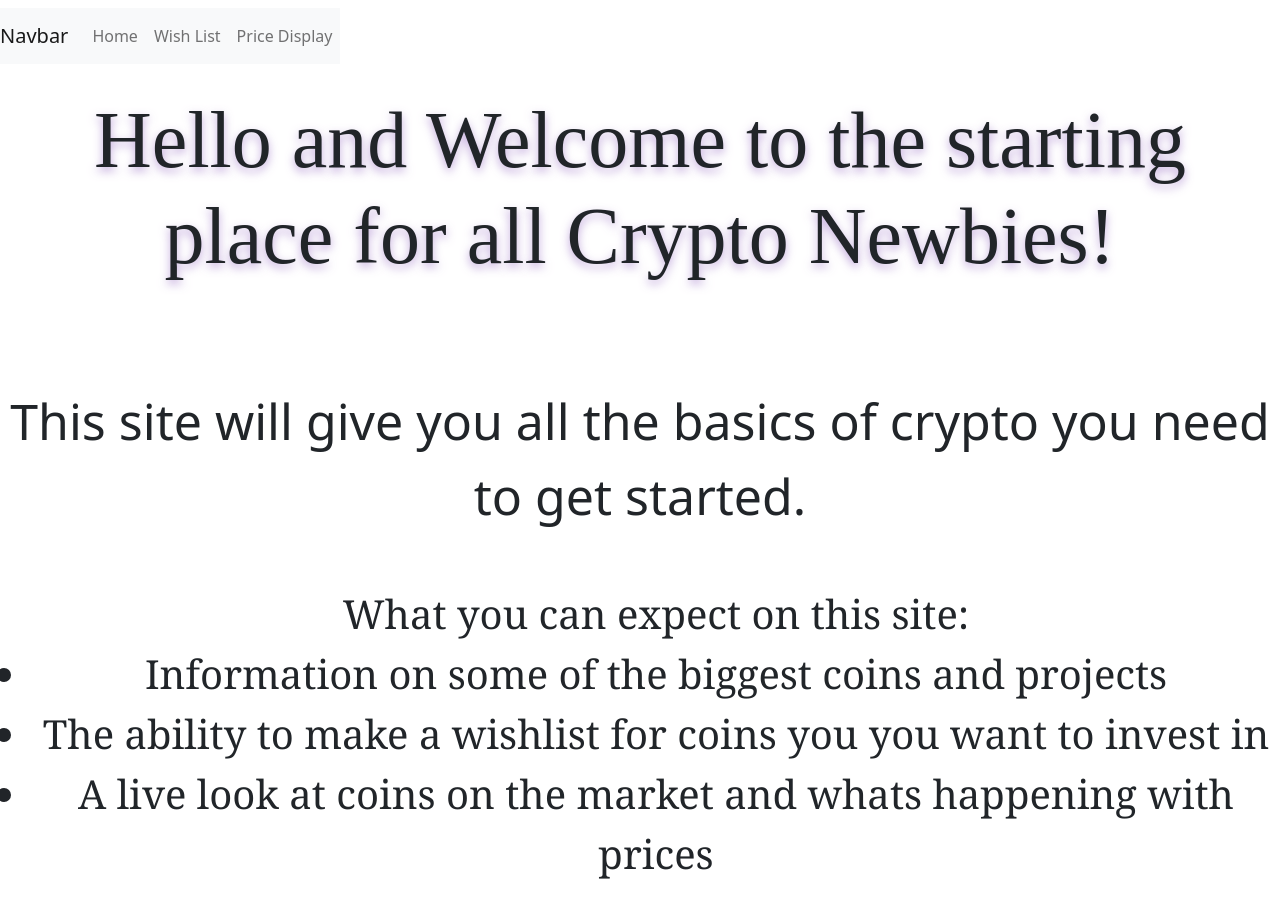
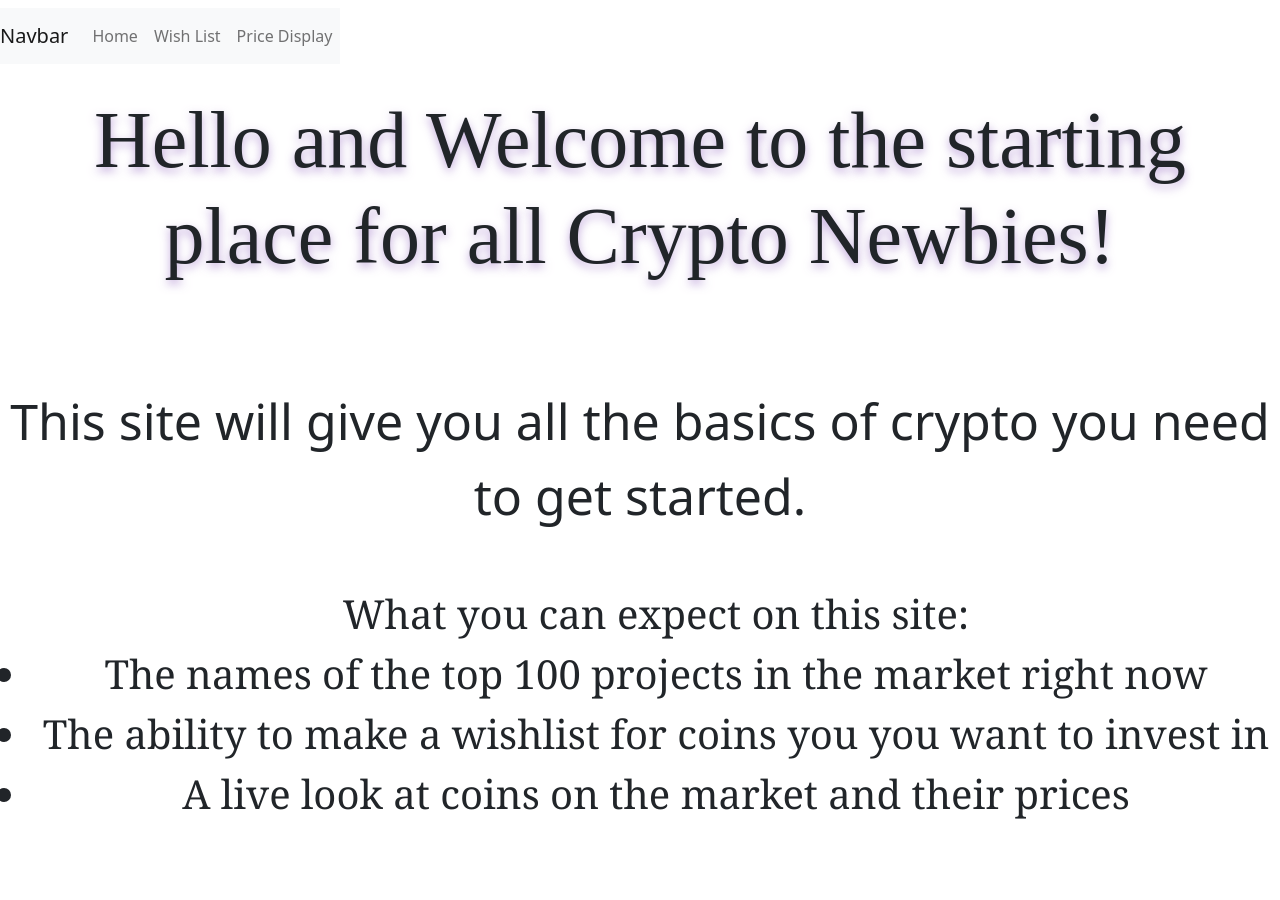
Before and after one commit to Perrydise/Phase-2-Project, a React (Create React App) app: page / in a window 1280 px wide. After the commit the page ends 840 px from the top, so only its background shows below. Built offline with nearby package versions, Linux system fonts and the light colour scheme.

Commit message:
cleaned up text on home page

```diff
--- a/src/components/Home.js
+++ b/src/components/Home.js
@@ -10,9 +10,9 @@ function Home () {
             </p>
             </div>
             <ul className="home-list">What you can expect on this site:
-            <li>Information on some of the biggest coins and projects</li>
+            <li>The names of the top 100 projects in the market right now</li>
             <li>The ability to make a wishlist for coins you you want to invest in</li>
-            <li>A live look at coins on the market and whats happening with prices</li>
+            <li>A live look at coins on the market and their prices</li>
             </ul>
         </div>
     )
```
